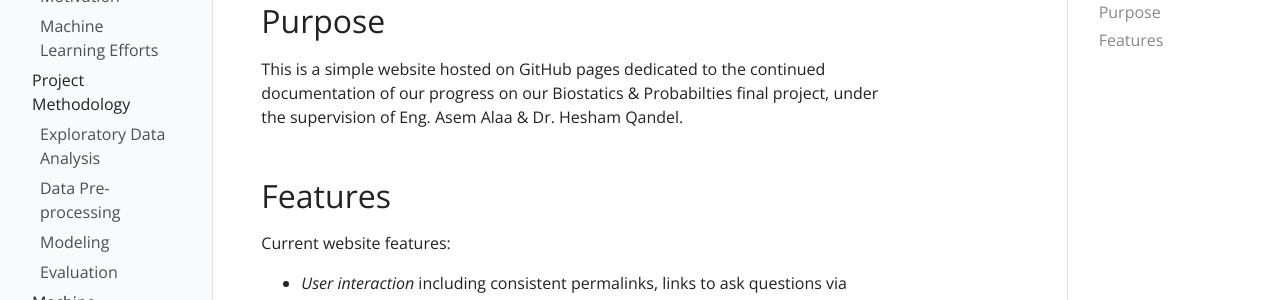
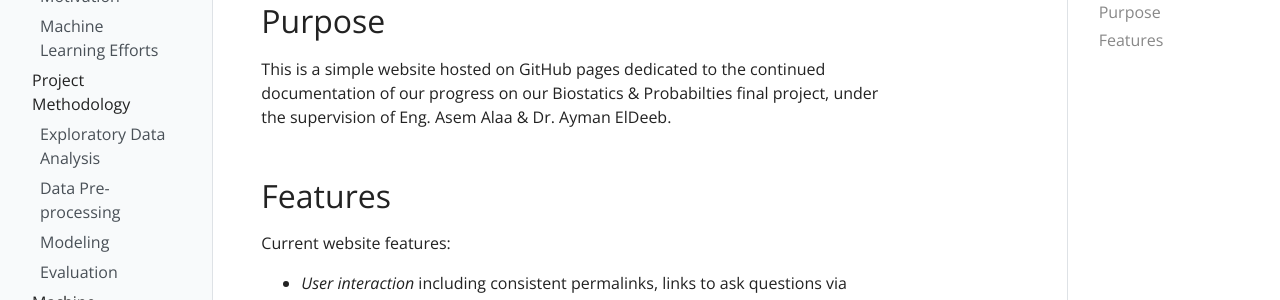
Before and after one commit to aligamalelgaml/Team15, a Jekyll site: the page built from pages/index.md, in a window 1280 px wide and 900 px high. Shown: the part 272-572 px from the top of the window. Built offline with Jekyll 4.4.1, drawn with Linux system fonts in a browser that asks for light colours.

Commit message:
Fixed issues

```diff
--- a/pages/index.md
+++ b/pages/index.md
@@ -8,7 +8,7 @@ permalink: /
 
 ## Purpose
 
-This is a simple website hosted on GitHub pages dedicated to the continued documentation of our progress on our Biostatics & Probabilties final project, under the supervision of Eng. Asem Alaa & Dr. Hesham Qandel.
+This is a simple website hosted on GitHub pages dedicated to the continued documentation of our progress on our Biostatics & Probabilties final project, under the supervision of Eng. Asem Alaa & Dr.  Ayman ElDeeb.
 
 ## Features
 
```
